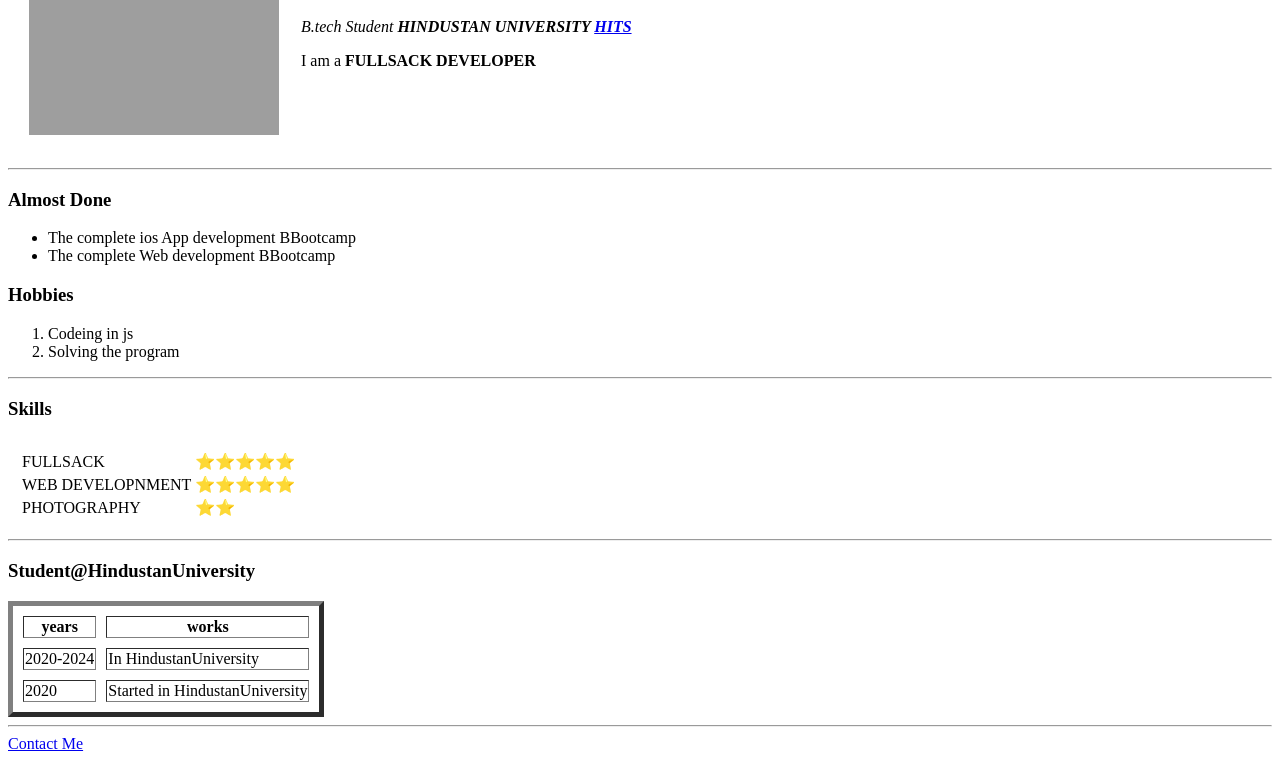
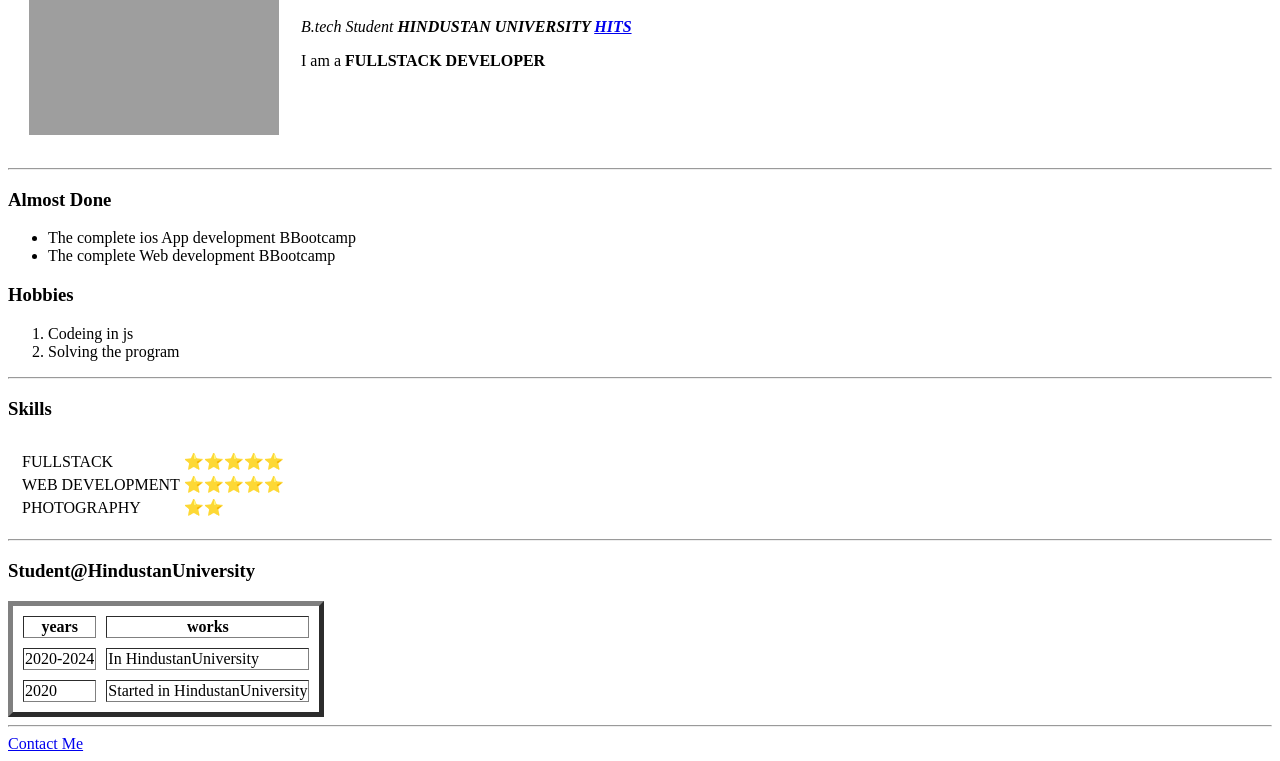
Before and after one commit to Dharson111/my-new-project, a plain HTML site: page index.html in a window 1280 px wide. Shown: the part 144-905 px from the top of the page. Drawn offline with Linux system fonts and the light colour scheme; grey boxes are pictures that could not be loaded.

Commit message:
Update index.html

```diff
--- a/index.html
+++ b/index.html
@@ -17,7 +17,7 @@
 
                 <p><em>B.tech Student <strong>HINDUSTAN UNIVERSITY <a
                                 href="https://youtu.be/z8-YFzzSwuo">HITS</a></strong></em></p>
-                <P>I am a <strong>FULLSACK DEVELOPER</strong></P>
+                <P>I am a <strong>FULLSTACK DEVELOPER</strong></P>
             </td>
         </tr>
     </table>
@@ -42,11 +42,11 @@
             <td>
                 <table>
                     <tr>
-                        <td>FULLSACK</td>
+                        <td>FULLSTACK</td>
                         <td>⭐⭐⭐⭐⭐</td>
                     </tr>
                     <tr>
-                        <td>WEB DEVELOPNMENT</td>
+                        <td>WEB DEVELOPMENT</td>
                         <td>⭐⭐⭐⭐⭐</td>
                     </tr>
                     <tr>
```
